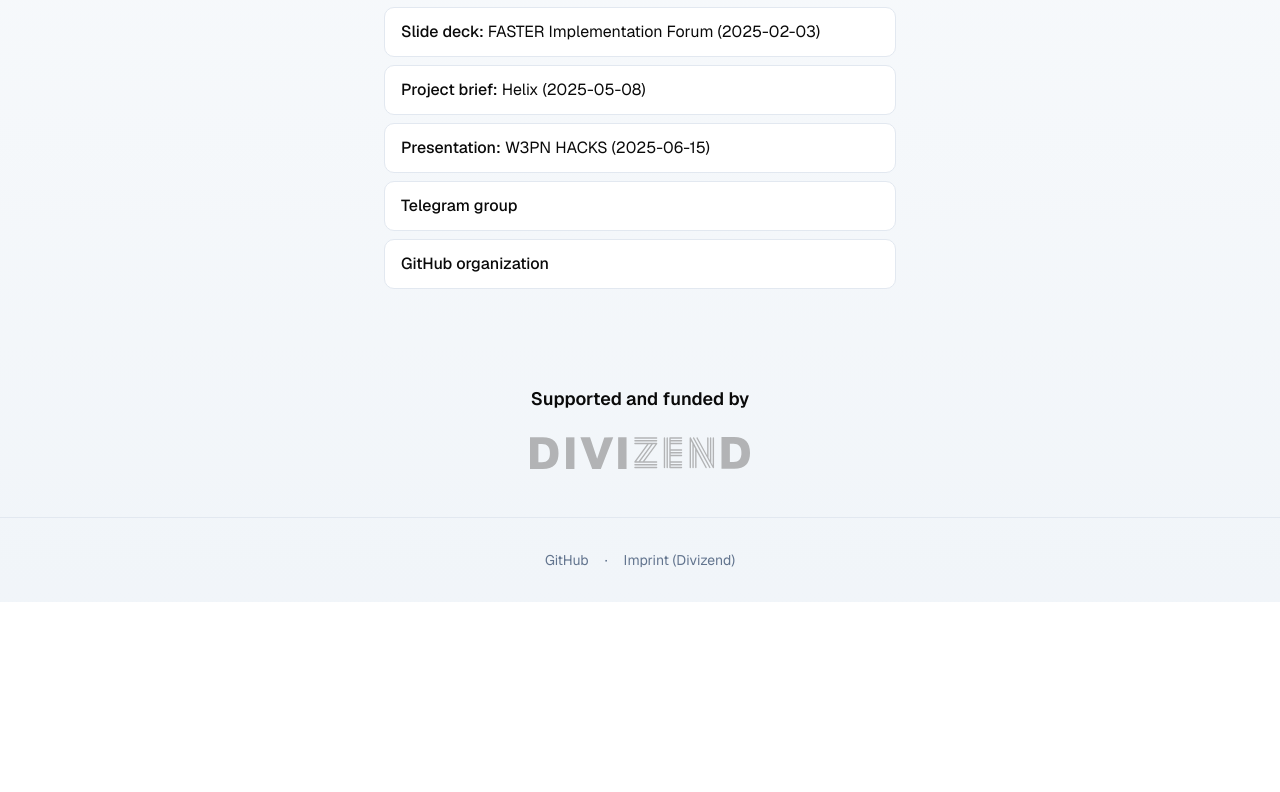
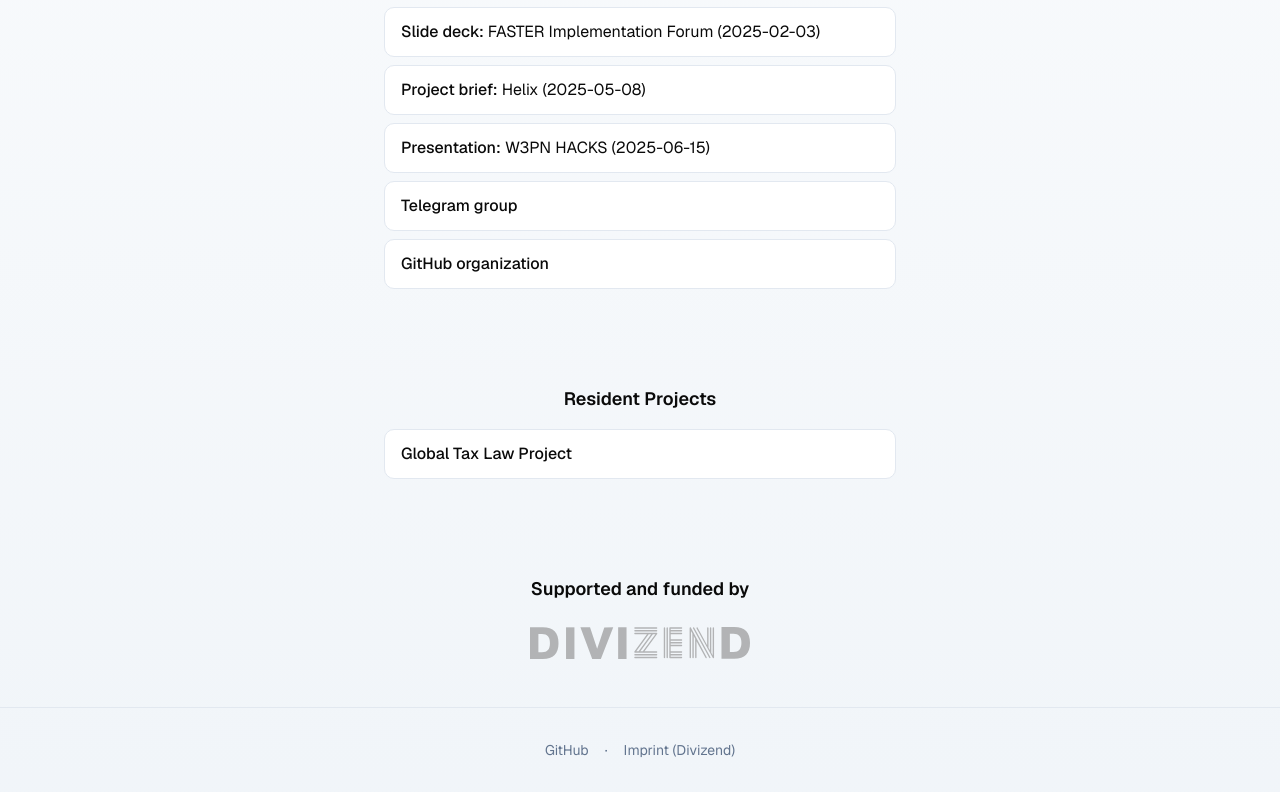
Before and after one commit to helix-protocol/helix-protocol.org, a Next.js app: page / in a window 1280 px wide. Shown: the part 1067-1859 px from the top of the page. Before the commit the page ends 1669 px from the top, so only its background shows below. Built offline with nearby package versions, Linux system fonts and the light colour scheme.

Commit message:
feat: add Resident Projects

```diff
--- a/app/page.tsx
+++ b/app/page.tsx
@@ -149,6 +149,23 @@ export default function Home() {
           </ul>
         </section>
 
+        {/* Resident Projects Section */}
+        <section className="w-full max-w-lg flex flex-col items-center gap-2 mt-8">
+          <h4 className="text-lg font-semibold mb-2">Resident Projects</h4>
+          <ul className="w-full flex flex-col gap-2">
+            <li>
+              <a
+                href="https://tax.helix-protocol.org/"
+                target="_blank"
+                rel="noopener noreferrer"
+                className="block w-full rounded-lg border border-slate-200 dark:border-slate-700 px-4 py-3 bg-white dark:bg-slate-800 hover:bg-blue-50 dark:hover:bg-slate-700 transition"
+              >
+                <span className="font-medium">Global Tax Law Project</span>
+              </a>
+            </li>
+          </ul>
+        </section>
+
         {/* Supported by Section */}
         <section className="w-full max-w-lg flex flex-col items-center gap-2 mt-8">
           <h4 className="text-lg font-semibold mb-2">
```
